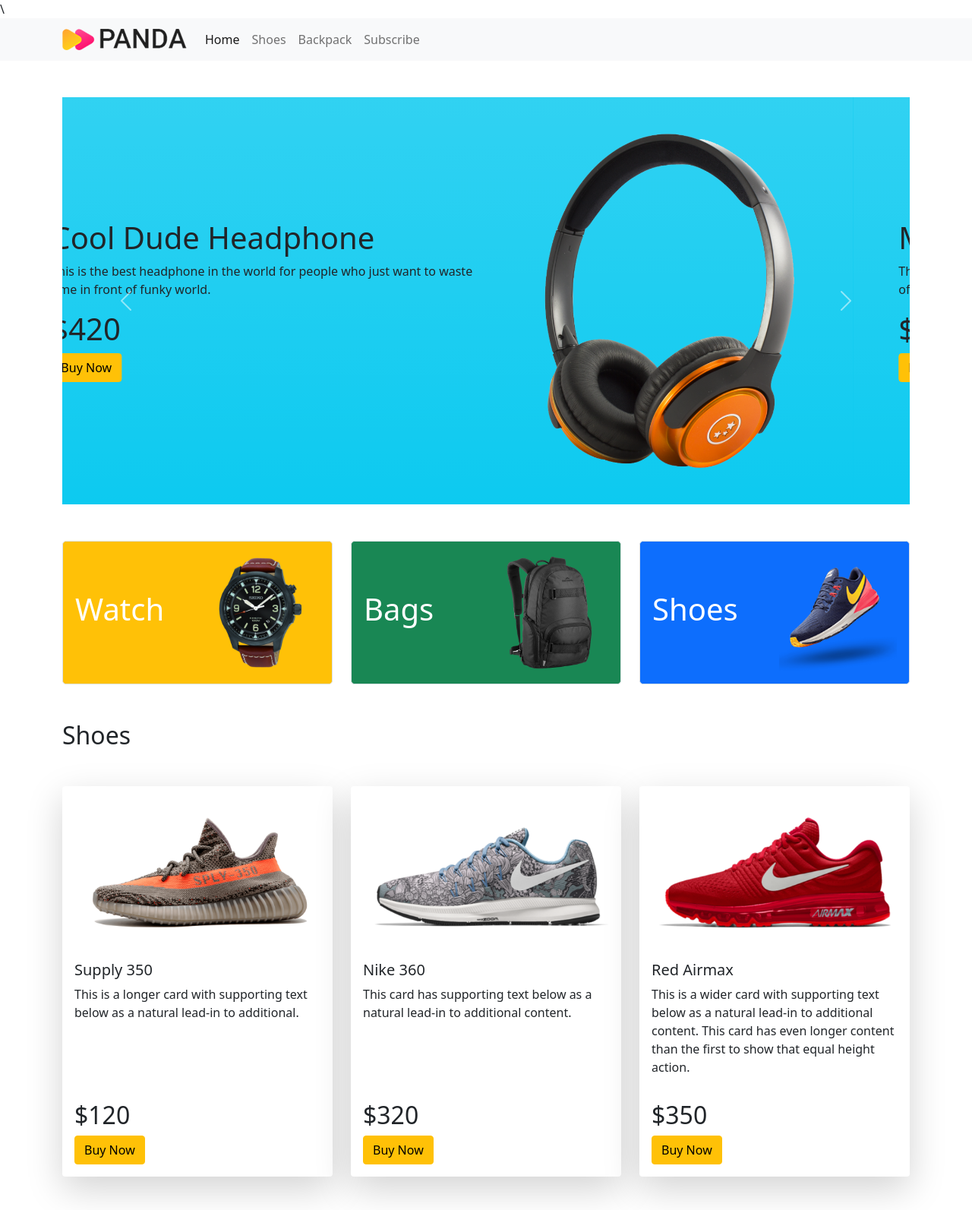
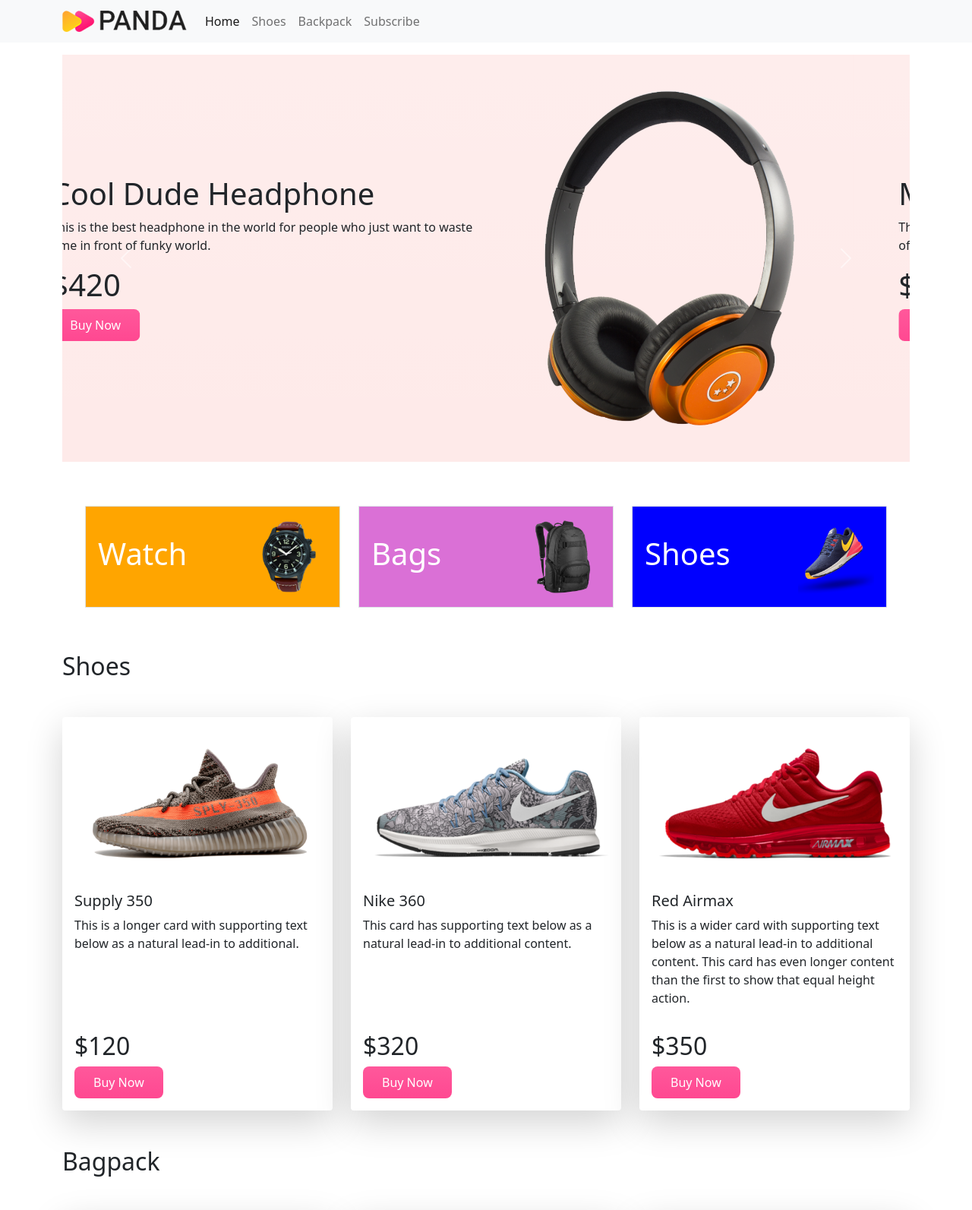
Before and after one commit to Khondoker-arpa/panda-commerce, a plain HTML site: page index.html in a window 1280 px wide. Shown: the top 1593 px of the page at 76% size. Drawn offline with nearby package versions, Linux system fonts and the light colour scheme; grey boxes are pictures that could not be loaded.

Commit message:
changes done

```diff
--- a/css/style.css
+++ b/css/style.css
@@ -0,0 +1,26 @@
+.panda-bg-info{
+   background: #FEEAE9;
+}
+.catagories{
+    width: 100px;
+}
+.panda-btn{
+    background-image: linear-gradient(to bottom, #FF589B 0%, #ff4891 100%);
+    color: #ffff;
+    border-radius: 8px;
+    padding: 9px 25px ;
+    border: none;
+}
+.catagory{
+    padding: 10px 30px;
+    border-radius: 10px;
+}
+.catagory-1{
+    background-color: orange
+}
+.catagory-2{
+    background-color: orchid;
+}
+.catagory-3{
+    background-color: blue;
+}
--- a/index.html
+++ b/index.html
@@ -7,12 +7,14 @@
     <title>Panda-Commerce</title>\
     <!-- Bootstrap Stylesheet -->
     <link href="https://cdn.jsdelivr.net/npm/bootstrap@5.0.2/dist/css/bootstrap.min.css" rel="stylesheet" integrity="sha384-EVSTQN3/azprG1Anm3QDgpJLIm9Nao0Yz1ztcQTwFspd3yD65VohhpuuCOmLASjC" crossorigin="anonymous">
+    <!-- CSS stylesheet -->
+    <link rel="stylesheet" href="css/style.css">
 </head>
 <body>
     <!-- Header Start -->
     <header>
         <!-- Navber Start -->
-        <nav class="navbar navbar-expand-lg navbar-light bg-light">
+        <nav class="navbar navbar-expand-lg navbar-light bg-light fixed-top">
             <div class="container">
               <a class="navbar-brand" href="#">
                 <img  src="images/logo.png" alt=""  class="d-inline-block align-text-top">
@@ -29,15 +31,15 @@
 
 
                   <li class="nav-item">
-                    <a class="nav-link" href="#">Shoes</a>
+                    <a class="nav-link" href="#shoes">Shoes</a>
                   </li>
 
                   <li class="nav-item">
-                    <a class="nav-link" href="#">Backpack</a>
+                    <a class="nav-link" href="#bagpack">Backpack</a>
                   </li>
 
                   <li class="nav-item">
-                    <a class="nav-link" href="#">Subscribe</a>
+                    <a class="nav-link" href="#subscribe">Subscribe</a>
                   </li>
 
                 </ul>
@@ -54,12 +56,12 @@
             <div id="carouselExampleControls" class="carousel slide" data-bs-ride="carousel">
                 <div class="carousel-inner">
                   <div class="carousel-item  active">
-                   <div class="row p-5 bg-info bg-gradient d-flex align-items-center">
+                   <div class="row p-5 panda-bg-info bg-gradient d-flex align-items-center">
                        <div class="col-lg-7 ">
                        <h1>Cool Dude Headphone</h1>
                        <p>This is the best headphone in the world for people who just want to waste time in front of funky world. </p>
                        <h1>$420</h1>
-                          <button class="btn btn-warning">
+                          <button class="panda-btn">
                               Buy Now
                           </button>
                        </div>
@@ -72,7 +74,7 @@
 
                   </div>
                   <div class="carousel-item">
-                    <div class="row p-5 bg-info bg-gradient d-flex align-items-center">
+                    <div class="row p-5 panda-bg-info bg-gradient d-flex align-items-center">
                         <div class="col-lg-7 ">
                         <h1>Mega LCD TV For Sports
                         </h1>
@@ -80,7 +82,7 @@
 
                         </p>
                         <h1>$1200</h1>
-                           <button class="btn btn-warning">
+                           <button class="panda-btn">
                                Buy Now
                            </button>
                         </div>
@@ -90,7 +92,7 @@
                     </div>
                   </div>
                   <div class="carousel-item">
-                    <div class="row p-5 bg-info bg-gradient d-flex align-items-center">
+                    <div class="row p-5 panda-bg-info bg-gradient d-flex align-items-center">
                         <div class="col-lg-7 ">
                         <h1>X-Box for your living room
                         </h1>
@@ -98,7 +100,7 @@
 
                         </p>
                         <h1>$600</h1>
-                           <button class="btn btn-warning">
+                           <button class="panda-btn">
                                Buy Now
                            </button>
                         </div>
@@ -127,25 +129,25 @@
     <!-- Main Start -->
  <main>
      <!-- Catagories Start -->
-    <section class="container my-5">
+    <section class="container my-5 ">
 
-            <div class="row g-4">
-              <div class="col-lg-4 col-md-6 col-12">
-                <div class="p-3 border bg-warning d-flex align-items-center justify-content-between rounded-3">
+            <div class="row g-4  catagory ">
+              <div class="col-lg-4 col-md-6 col-12 ">
+                <div class="p-3 border catagory-1 d-flex align-items-center justify-content-between ">
                     <h1 class="text-white">Watch</h1>
-                    <img src="images/categories/watch.png" alt="">
+                    <img class="catagories" src="images/categories/watch.png" alt="">
+                </div>
+              </div>
+              <div class="col-lg-4 col-md-6 col-12 ">
+                <div class="p-3 border catagory-2 d-flex align-items-center justify-content-between   ">
+                    <h1 class="text-white">Bags</h1>
+                    <img class="catagories"  src="images/categories/bag.png" alt="">
                 </div>
               </div>
               <div class="col-lg-4 col-md-6 col-12">
-                <div class="p-3 border bg-success d-flex align-items-center justify-content-between rounded-3">
-                    <h1 class="text-white">Bags</h1>
-                    <img src="images/categories/bag.png" alt="">
-                </div>
-              </div>
-              <div class="col-lg-4 col-md-6 col-12">
-                <div class="p-3 border bg-primary d-flex align-items-center justify-content-between rounded-3">
+                <div class="p-3 border catagory-3  d-flex align-items-center justify-content-between ">
                     <h1 class="text-white">Shoes</h1>
-                    <img src="images/categories/shoes.png" alt="">
+                    <img class="catagories" src="images/categories/shoes.png" alt="">
                 </div>
               </div>
 
@@ -155,7 +157,7 @@
     <!-- Catagories End -->
 
     <!-- Single Item Start -->
-    <section class="container">
+    <section class="container " id="shoes">
         <h2 class="my-5">Shoes</h2>
         <div class="row row-cols-1 row-cols-md-2 row-cols-lg-3 g-4">
             <div class="col">
@@ -168,7 +170,7 @@
                 </div>
                 <div class="m-3">
                     <h2>$120</h2>
-                  <button class="btn btn-warning">Buy Now</button>
+                  <button class="panda-btn">Buy Now</button>
                 </div>
               </div>
             </div>
@@ -182,7 +184,7 @@
                 </div>
                 <div class="m-3">
                     <h2>$320</h2>
-                    <button class="btn btn-warning">Buy Now</button>
+                    <button class="panda-btn">Buy Now</button>
                 </div>
               </div>
             </div>
@@ -196,14 +198,14 @@
                 </div>
                 <div class="m-3">
                     <h2>$350</h2>
-                    <button class="btn btn-warning">Buy Now</button>
+                    <button class="panda-btn">Buy Now</button>
                 </div>
               </div>
             </div>
           </div>
     </section>
 
-    <section class="container ">
+    <section class="container " id="bagpack">
         <h2 class="my-5" >Bagpack</h2>
         <div class="row row-cols-1 row-cols-md-2 row-cols-lg-3 g-4">
             <div class="col">
@@ -217,7 +219,7 @@
                 </div>
                 <div class="m-3">
 
-                  <button class="btn btn-warning">Buy Now</button>
+                  <button class="panda-btn">Buy Now</button>
                 </div>
               </div>
             </div>
@@ -232,7 +234,7 @@
                 </div>
                 <div class="m-3">
 
-                    <button class="btn btn-warning">Buy Now</button>
+                    <button class="panda-btn">Buy Now</button>
                 </div>
               </div>
             </div>
@@ -247,7 +249,7 @@
                 </div>
                 <div class="m-3">
 
-                    <button class="btn btn-warning">Buy Now</button>
+                    <button class="panda-btn">Buy Now</button>
                 </div>
               </div>
             </div>
@@ -255,14 +257,14 @@
     </section>
     <!-- Single Item End -->
     <!-- Subscribe Start -->
-    <section style="height: 250px;" class="container bg-info d-flex justify-content-center align-items-center my-5 rounded-3">
+    <section style="height: 250px;" class="container panda-bg-info d-flex justify-content-center align-items-center my-5 rounded-3" id="subscribe">
         <div >
         <h1>LET'S STAY IN TOUCH</h1>
         <p>Get updates on sales, specials and more</p>
 
-            <input type="text" placeholder="Youe Email">
+            <input class="form-control" type="text" placeholder="Youe Email">
         <br>
-        <button class=" btn btn-warning ">Submit</button>
+        <button class=" panda-btn ">Submit</button>
         </div>
 
     </section>
```
